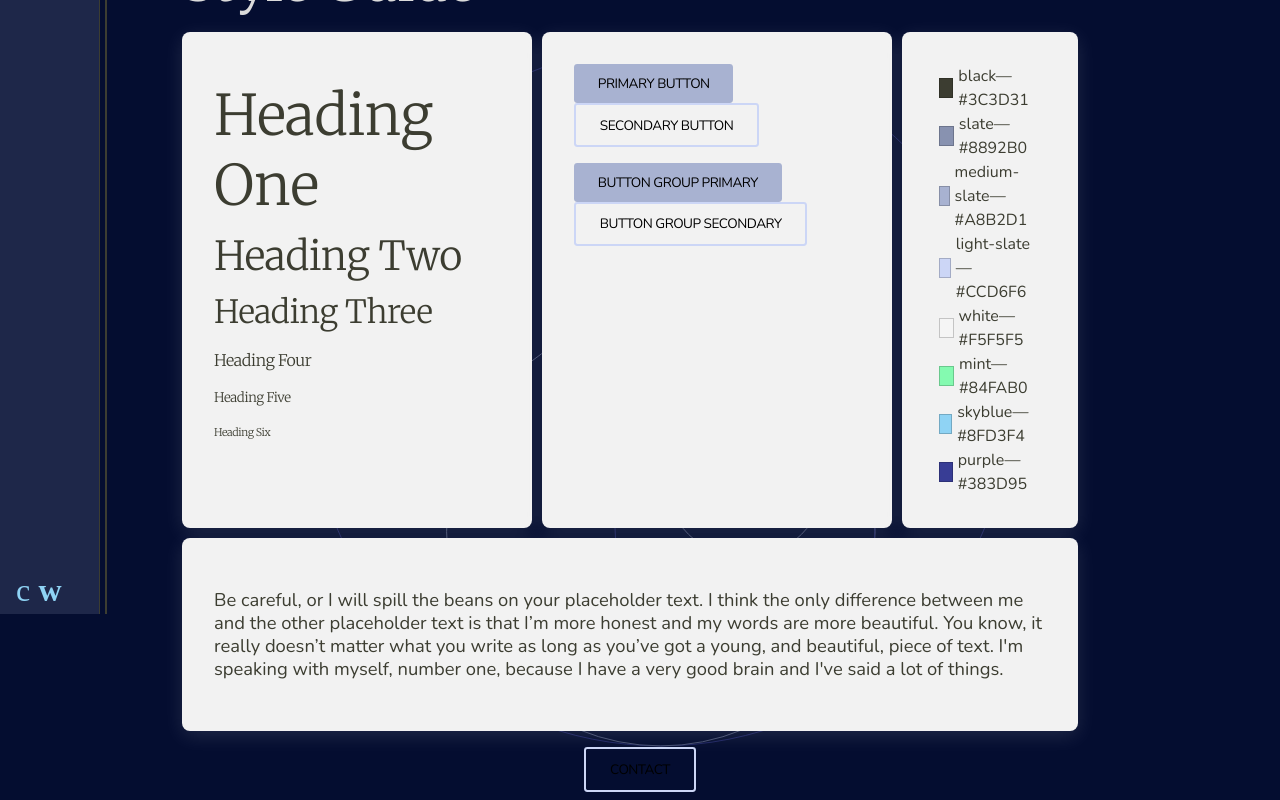
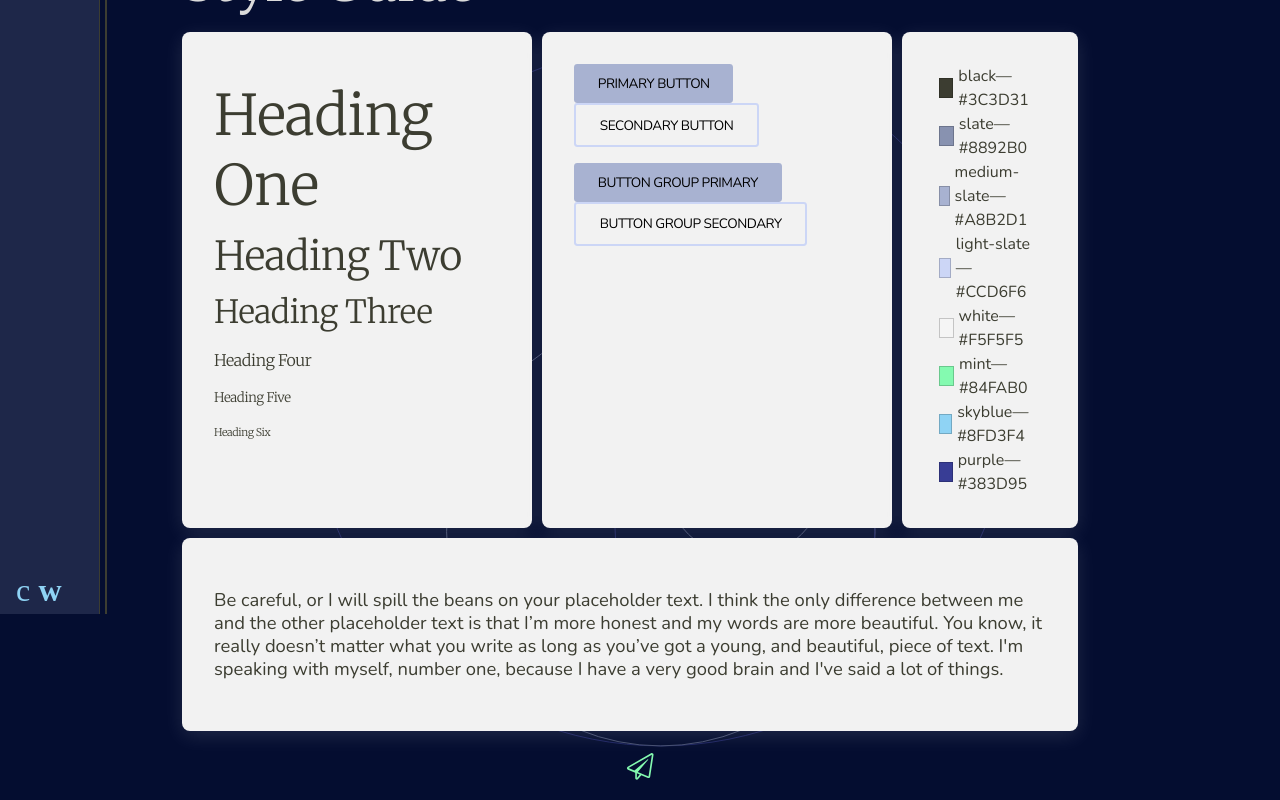
Before and after one commit to sambasallah/portfolio-v3, a Vue app: page /style-guide in a window 1280 px wide. Shown: the part 186-986 px from the top of the page. Built offline with nearby package versions, Linux system fonts and the light colour scheme; the HTML template or start-up script is replaced by a standard one.

Commit message:
contact button

```diff
--- a/src/App.vue
+++ b/src/App.vue
@@ -46,7 +46,7 @@ export default {
 	width: 100vw;
 
 	@media (min-width: $bp5) {
-		min-height: calc(100vh - 155px);
+		min-height: calc(100vh - 145px);
 		margin-left: 150px;
 		margin-top: 100px;
 		width: 75vw;
--- a/src/components/ContactButton.vue
+++ b/src/components/ContactButton.vue
@@ -1,12 +1,15 @@
 <template>
 	<section class="contact-cta" :class="{ active: isContactDrawerOpen, 'position-bottom': routeIsHome }">
-		<button type="button" class="btn btn--secondary contact-button" @click.prevent="openContact">Contact</button>
+		<button type="button" class="contact-button" @click.prevent="openContact">
+			<svg viewBox="0 0 16 15" role="img" :class="{ active: isContactDrawerOpen }">
+				<use xlink:href="../assets/svgs/paper-plane.svg#paper-plane" />
+			</svg>
+		</button>
 	</section>
 </template>
 
 <script>
 /* eslint-disable import/extensions */
-/* eslint-disable import/no-unresolved */
 import { store, mutations } from 'src/store.js';
 
 export default {
@@ -34,7 +37,6 @@ export default {
 		grid-row-end: 3;
 		width: 100%;
 		height: 45px;
-		margin-bottom: 0.5em;
 		display: flex;
 		justify-content: center;
 		animation: slide-down 0.5s both;
@@ -52,5 +54,33 @@ export default {
 			bottom: 50vh;
 		}
 	}
+
+	&-button {
+		background: none;
+		border: none;
+
+		&:focus {
+			outline: 0;
+		}
+
+		svg {
+			height: 2em;
+			color: $mint;
+			text-shadow: 0 1px 2px lighten($white, 40%);
+			transition: color 0.6s ease;
+
+			&:hover,
+			&:focus {
+				cursor: pointer;
+				color: lighten(#383d95, 20%);
+			}
+
+			&:active,
+			&.active {
+				cursor: pointer;
+				color: lighten(#383d95, 10%);
+			}
+		}
+	}
 }
 </style>
--- a/src/styles/_buttons.scss
+++ b/src/styles/_buttons.scss
@@ -7,12 +7,12 @@
 	background-color: transparent;
 	border-radius: 0.25em;
 	border: none;
-    transition: background-color .6s ease;
+	transition: background-color 0.6s ease;
 	position: relative;
 	pointer-events: all;
 
 	&:after {
-        content: "";
+		content: '';
 		position: absolute;
 		width: 0;
 		height: 0;
@@ -20,9 +20,9 @@
 		left: 50%;
 		transform-style: flat;
 		transform: translate3d(-50%, -50%, 0);
-        background: rgba(white, .25);
+		background: rgba(white, 0.25);
 		border-radius: 100%;
-        transition: width .3s ease, height .3s ease;
+		transition: width 0.3s ease, height 0.3s ease;
 	}
 
 	&:focus,
--- a/src/views/Contact.vue
+++ b/src/views/Contact.vue
@@ -169,7 +169,7 @@ export default {
 	bottom: 0;
 	z-index: 10;
 	overflow: hidden;
-	animation: slide-in-blurred-bottom 0.5s both;
+	animation: slide-in-blurred-bottom 0.5s both; // TODO: fix animation
 	transform: all ease 0.5s;
 
 	@media (min-width: 775px) {
```
Also changed, not shown: src/assets/svgs/paper-plane.svg (added). Lines whose indentation alone changed are shown as unchanged.
